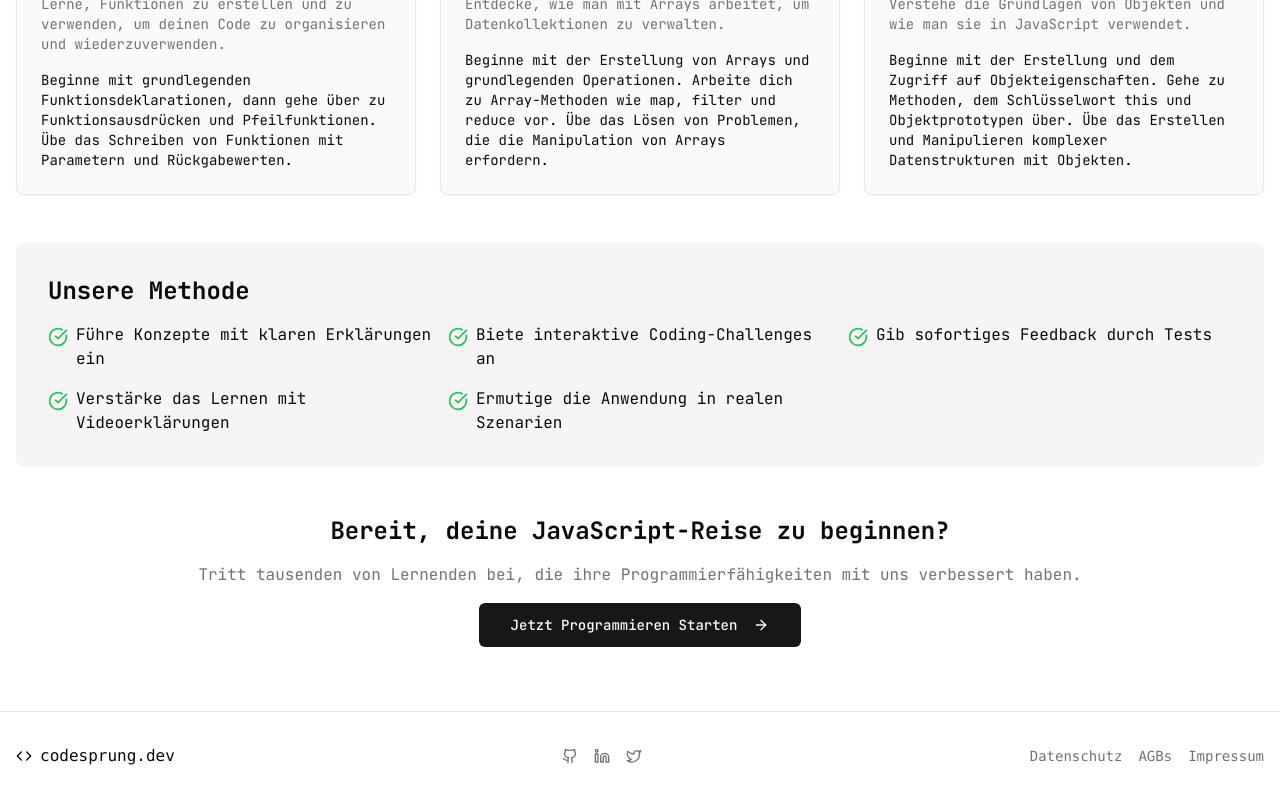
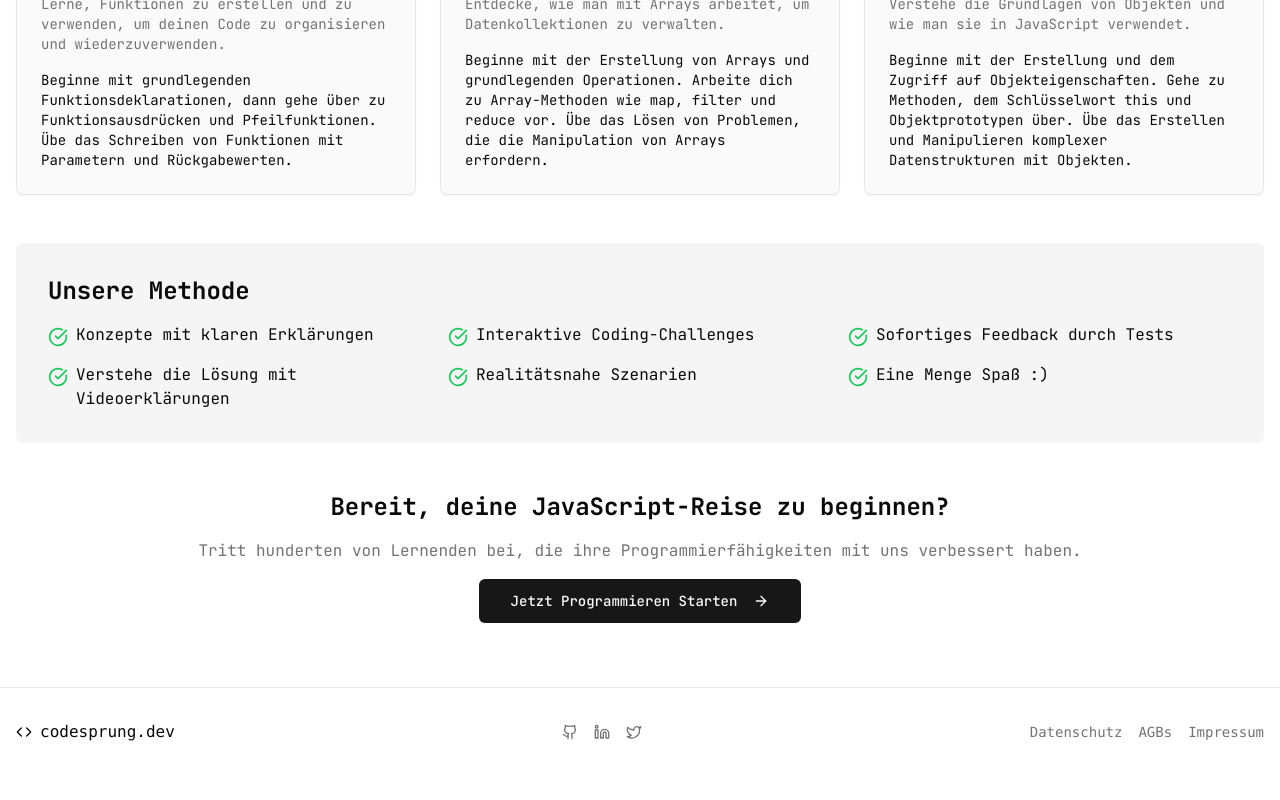
Before and after one commit to LeanderTimEngel/code-sprung, a Next.js app: page /approach in a window 1280 px wide. Shown: the part 770-1570 px from the top of the page. After the commit the page ends 1546 px from the top, so only its background shows below. Built offline with nearby package versions, Linux system fonts and the light colour scheme; no server answers.

Commit message:
Small fixes - cause build fails

```diff
--- a/app/approach/page.tsx
+++ b/app/approach/page.tsx
@@ -101,11 +101,12 @@ export default function ApproachPage() {
         <h2 className="text-2xl font-bold mb-4">Unsere Methode</h2>
         <div className="grid gap-4 md:grid-cols-2 lg:grid-cols-3">
           {[
-            "Führe Konzepte mit klaren Erklärungen ein",
-            "Biete interaktive Coding-Challenges an",
-            "Gib sofortiges Feedback durch Tests",
-            "Verstärke das Lernen mit Videoerklärungen",
-            "Ermutige die Anwendung in realen Szenarien"
+            "Konzepte mit klaren Erklärungen",
+            "Interaktive Coding-Challenges",
+            "Sofortiges Feedback durch Tests",
+            "Verstehe die Lösung mit Videoerklärungen",
+            "Realitätsnahe Szenarien",
+            "Eine Menge Spaß :)"
           ].map((step, index) => (
             <div key={index} className="flex items-start space-x-2">
               <CheckCircle className="h-5 w-5 text-green-500 mt-1 flex-shrink-0" />
@@ -123,7 +124,7 @@ export default function ApproachPage() {
       >
         <h2 className="text-2xl font-bold">Bereit, deine JavaScript-Reise zu beginnen?</h2>
         <p className="text-muted-foreground">
-          Tritt tausenden von Lernenden bei, die ihre Programmierfähigkeiten mit uns verbessert haben.
+          Tritt hunderten von Lernenden bei, die ihre Programmierfähigkeiten mit uns verbessert haben.
         </p>
         <Button asChild size="lg" className="mt-4">
           <Link href="/problems">
--- a/app/imprint/page.tsx
+++ b/app/imprint/page.tsx
@@ -1,4 +1,5 @@
 import { Card, CardContent, CardHeader, CardTitle } from '@/components/ui/card'
+import Link from 'next/link'
 
 export default function ImprintPage() {
   return (
--- a/app/page.tsx
+++ b/app/page.tsx
@@ -126,9 +126,9 @@ export default function Home() {
         <h2 className="text-3xl font-bold text-center">Unser Einfluss</h2>
         <div className="grid gap-8 md:grid-cols-3">
           {[
-            { icon: Trophy, title: '10.000+', description: 'Herausforderungen abgeschlossen', color: 'javascript' },
-            { icon: Users, title: '5.000+', description: 'Aktive Lernende', color: 'python' },
-            { icon: Star, title: '4,9/5', description: 'Durchschnittliche Bewertung', color: 'rust' },
+            { icon: Trophy, title: '1000+', description: 'Herausforderungen abgeschlossen', color: 'javascript' },
+            { icon: Users, title: '100+', description: 'Aktive Lernende', color: 'python' },
+            { icon: Star, title: '9/10', description: 'Empfehlen unsere Challenges', color: 'rust' },
           ].map((stat, index) => (
             <Card key={index} className="text-center hover:shadow-lg transition-shadow duration-300 border-2 border-muted">
               <CardHeader>
--- a/app/problems/[id]/page.tsx
+++ b/app/problems/[id]/page.tsx
@@ -11,6 +11,13 @@ import { useTheme } from "next-themes"
 import { motion, AnimatePresence } from 'framer-motion'
 import { Confetti } from '@/components/Confetti'
 import { useProblem } from '@/hooks/useProblem'
+import { Congratulations } from '@/components/congratulations'
+
+interface TestResult {
+  passed: boolean;
+  description: string;
+  error?: string;
+}
 
 const MonacoEditor = dynamic(() => import('@monaco-editor/react'), { ssr: false })
 
@@ -156,7 +163,7 @@ Erläuterung: ${example.explanation}`}</CodeBlock>
                 language="javascript"
                 theme={isDarkMode ? "vs-dark" : "vs-light"}
                 value={code}
-                onChange={(value) => setCode(value)}
+                onChange={(value) => setCode(value || '')}
                 options={{
                   minimap: { enabled: false },
                   fontSize: 14,
@@ -216,7 +223,7 @@ Erläuterung: ${example.explanation}`}</CodeBlock>
               </CardHeader>
               <CardContent>
                 <div className="space-y-4">
-                  {results.map((result, index) => (
+                  {(results as TestResult[]).map((result: TestResult, index: number) => (
                     <motion.div
                       key={index}
                       initial={{ opacity: 0, x: -20 }}
--- a/app/problems/page.tsx
+++ b/app/problems/page.tsx
@@ -19,8 +19,8 @@ const difficultyColor = {
   Hard: 'syntax-rust',
 }
 
-const categories = [...new Set(problems.map(problem => problem.category))]
-const difficulties = [...new Set(problems.map(problem => problem.difficulty))]
+const categories = Array.from(new Set(problems.map(problem => problem.category)))
+const difficulties = Array.from(new Set(problems.map(problem => problem.difficulty)))
 
 export default function ProblemsPage() {
   const [selectedCategory, setSelectedCategory] = useState('All')
--- a/lib/problems-data.ts
+++ b/lib/problems-data.ts
@@ -19,7 +19,6 @@ export interface Problem {
 }
 
 export const problems: Problem[] = [
-  // ... (existing problems)
 
   {
     id: 1,
--- a/package.json
+++ b/package.json
@@ -52,7 +52,7 @@
     "next-themes": "^0.4.4",
     "react": "^18.3.1",
     "react-confetti": "^6.2.2",
-    "react-day-picker": "^8.10.1",
+    "react-day-picker": "^9.5.0",
     "react-dom": "^18.3.1",
     "react-hook-form": "^7.54.2",
     "react-resizable-panels": "^2.1.7",
@@ -68,6 +68,7 @@
     "@types/react": "^18.3.18",
     "@types/react-dom": "^18.3.5",
     "autoprefixer": "^10.4.20",
+    "eslint": "^9.17.0",
     "postcss": "^8.4.49",
     "tailwindcss": "^3.4.17",
     "typescript": "^5.7.2"
```
Also changed, not shown: 1 other file (tests, documents, lock files or other folders).
